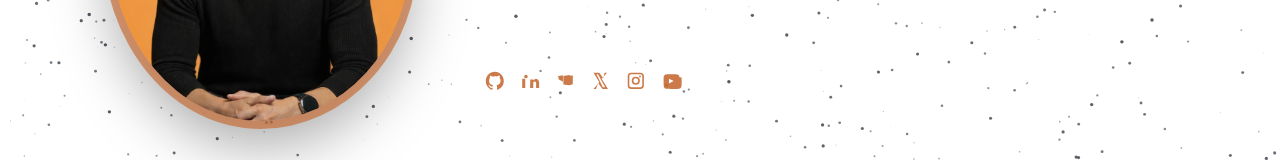
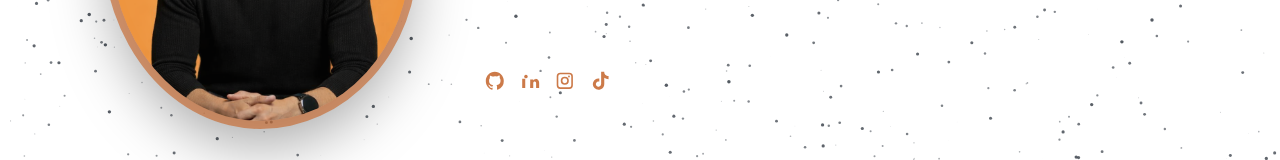
Before and after one commit to andresbadillo/andresbadillo.co, a React (Vite) app: page / in a window 1280 px wide. Shown: the part 447-607 px from the top of the page. Built offline with nearby package versions, Linux system fonts and the light colour scheme.

Commit message:
Se pusieron los links de las redes sociales

```diff
--- a/src/components/SocialLinksRow/SocialLinksRow.tsx
+++ b/src/components/SocialLinksRow/SocialLinksRow.tsx
@@ -16,28 +16,16 @@
           <path d="M6.94 9.63v10.36H3.55V9.63h3.39zm11.05 0c3 0 4.4 1.98 4.4 4.56v5.8h-3.39v-5.14c0-1.22-.44-2.05-1.53-2.05-.83 0-1.32.56-1.54 1.1-.08.2-.1.48-.1.76v5.33h-3.39s.04-8.65 0-9.54h3.39v1.35l.02.03h-.02v-.03c.45-.7 1.26-1.7 3.07-1.7zM6.75 5.5A2 2 0 1 1 6.75 9a2 2 0 0 1 0-3.5z" />
         </svg>
       );
-    case "Medium":
-      return (
-        <svg {...common} aria-hidden="true">
-          <path d="M4.2 7.4c0-.4.32-.78.88-.86l4.88-.7v7.1l-4.4-2.5a1.06 1.06 0 0 1-.6-.95V7.4zm6.22-.86 6.58-.95a.55.55 0 0 1 .6.57v10.68L10.42 16V6.54zm6.6-.08L20.9 6v9.9l-3.88 1.12V6.46z" />
-        </svg>
-      );
-    case "X":
-      return (
-        <svg {...common} aria-hidden="true">
-          <path d="M16.24 3h2.74l-6 6.85L20 21h-6.13l-4.8-6.26L6.63 21H3.88l6.42-7.33L4 3h6.27l4.35 5.77L16.24 3zm-.96 16.13h1.52L8.87 4.82H7.25l7.03 14.31z" />
-        </svg>
-      );
     case "Instagram":
       return (
         <svg {...common} aria-hidden="true">
           <path d="M7 3h10a4 4 0 0 1 4 4v10a4 4 0 0 1-4 4H7a4 4 0 0 1-4-4V7a4 4 0 0 1 4-4zm10 1.8H7A2.2 2.2 0 0 0 4.8 7v10A2.2 2.2 0 0 0 7 19.2h10a2.2 2.2 0 0 0 2.2-2.2V7A2.2 2.2 0 0 0 17 4.8zM12 7.5a4.5 4.5 0 1 1 0 9 4.5 4.5 0 0 1 0-9zm0 1.8a2.7 2.7 0 1 0 0 5.4 2.7 2.7 0 0 0 0-5.4zm4.65-3.05a1 1 0 1 1 0 2 1 1 0 0 1 0-2z" />
         </svg>
       );
-    case "YouTube":
+    case "TikTok":
       return (
         <svg {...common} aria-hidden="true">
-          <path d="M21.8 8.2s-.2-1.6-.8-2.2c-.8-.9-1.7-.9-2.1-1-2.4-.2-6-.2-6-.2s-3.6 0-6 .2c-.4 0-1.3 0-2.1 1-.6.6-.8 2.2-.8 2.2S4 10.1 4 12.1v1.8c0 2 .2 3.9.2 3.9s.2 1.6.8 2.2c.8.9 1.9.87 2.4.96 1.8.17 7.6.2 7.6.2s3.6 0 6-.3c.4 0 1.3 0 2.1-1 .6-.6.8-2.2.8-2.2s.2-1.9.2-3.9v-1.8c0-2-.2-3.9-.2-3.9zM10 14.9V9.6l5.2 2.7-5.2 2.6z" />
+          <path d="M19.59 6.69a4.83 4.83 0 0 1-3.77-4.25V2h-3.45v13.67a2.89 2.89 0 0 1-5.2 1.74 2.89 2.89 0 0 1 2.31-4.64 2.93 2.93 0 0 1 .88.13V9.4a6.84 6.84 0 0 0-1-.05A6.33 6.33 0 0 0 5 20.1a6.34 6.34 0 0 0 10.86-4.43v-7a8.16 8.16 0 0 0 4.77 1.52v-3.4a4.85 4.85 0 0 1-1-.1z" />
         </svg>
       );
     default:
--- a/src/data/site.ts
+++ b/src/data/site.ts
@@ -9,10 +9,8 @@
 ];
 
 export const socialLinks = [
-  { label: "GitHub", href: "https://example.com/github" },
-  { label: "LinkedIn", href: "https://example.com/linkedin" },
-  { label: "Medium", href: "https://example.com/medium" },
-  { label: "X", href: "https://example.com/x" },
-  { label: "Instagram", href: "https://example.com/instagram" },
-  { label: "YouTube", href: "https://example.com/youtube" },
+  { label: "GitHub", href: "https://github.com/andresbadillo" },
+  { label: "LinkedIn", href: "https://www.linkedin.com/in/raul-andres-badillo-jaimes/" },
+  { label: "Instagram", href: "https://www.instagram.com/andresbadillo.co" },
+  { label: "TikTok", href: "https://www.tiktok.com/@andresbadillo.co" },
 ];
```
Also changed, not shown: 1 other file (tests, documents, lock files or other folders).
